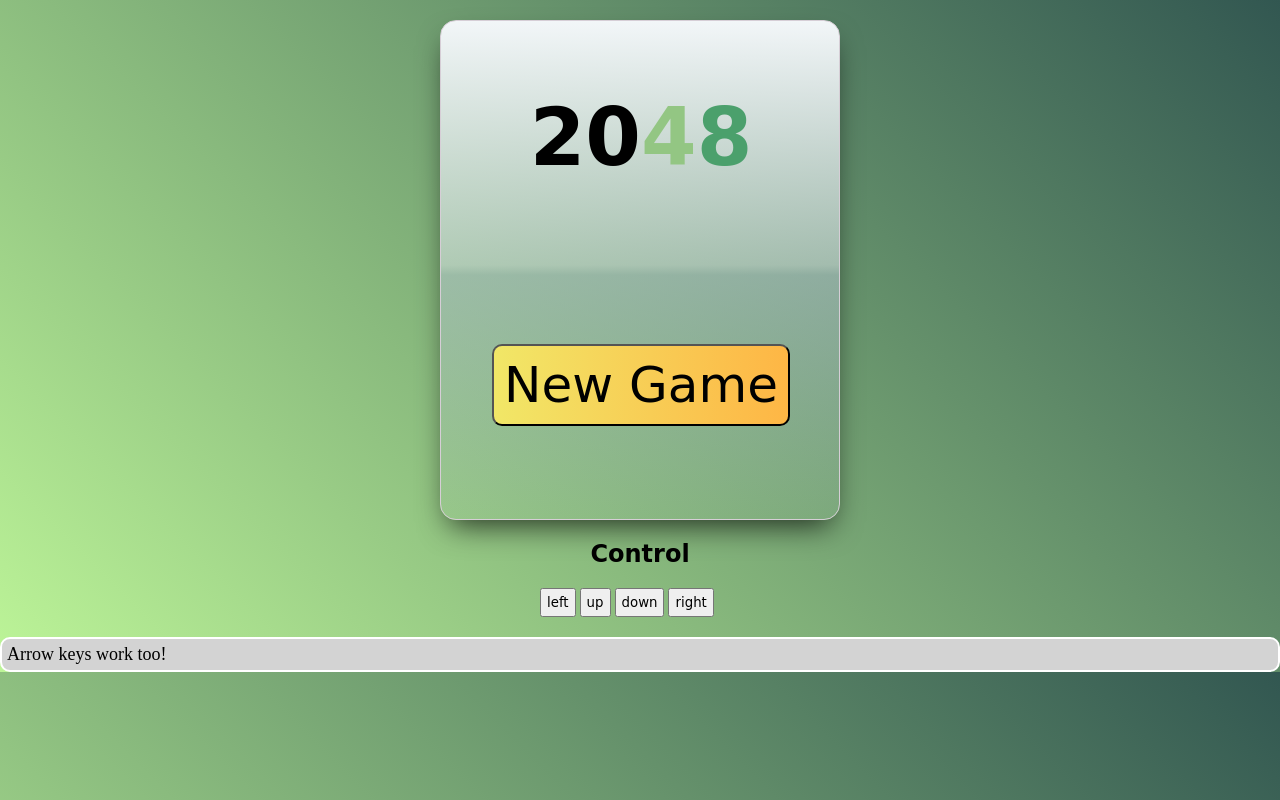
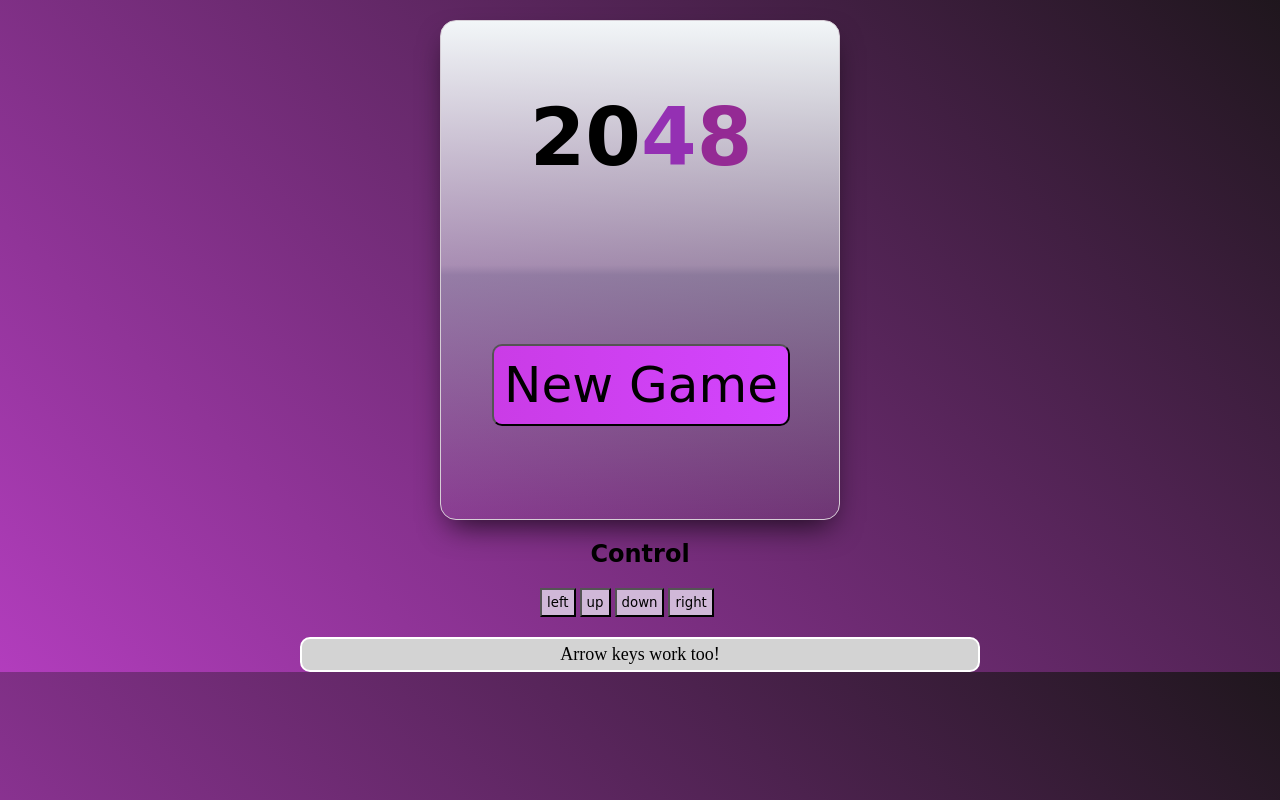
Before and after one commit to ram-nullbytess/2048game, a PHP site: page /2048.html in a window 1280 px wide. Run offline with PHP 8.4, Linux system fonts and the light colour scheme; some web fonts are replaced.

Commit message:
Update 2048.css

```diff
--- a/2048.css
+++ b/2048.css
@@ -17,7 +17,7 @@ button{
     font-family: 'Sniglet', cursive;
 }
 body {
-    background: linear-gradient(45deg, rgba(189,245,152,1) 0%, rgba(50,87,81,1) 100%);
+    background: linear-gradient(45deg, rgb(178, 61, 189) 0%, rgb(31, 22, 29) 100%);
     height:100%;
 }
 h1,h2{
@@ -28,7 +28,7 @@ h1,h2{
 }
 #control{width:200px;margin: 20px auto;}
 #control h2{font-family: 'Sniglet', cursive;}
-#control button{padding:5px;}
+#control button{padding:5px;background-color: #d0b8d8;display:center;}
 #container{
     width:400px;
     height:500px;
@@ -53,13 +53,13 @@ h1,h2{
         font-size:80px;
     }
     #splash h1 .char1{
-        color:#93C683;
+        color:#9430b3;
     }
     #splash h1 .char2{
-        color:rgb(75, 160, 108);
+        color:rgb(148, 42, 148);
     }
     #splash #start{
-        background: linear-gradient(to right, rgba(241,231,103,1) 0%, rgba(254,182,69,1) 100%);
+        background: linear-gradient(to right, rgb(202, 60, 230) 0%, rgb(211, 69, 254) 100%);
         color:black;
         border-radius: 10px;
         margin-top:140px;
@@ -76,11 +76,11 @@ h1,h2{
 }
     #pause h1{
         margin-top:150px;
-        color:orange;
+        color:rgb(226, 75, 240);
     }
     #pause button{
         display:block;
-        background: linear-gradient(to right, rgba(241,231,103,1) 0%, rgba(254,182,69,1) 100%);
+        background: linear-gradient(to right, rgb(181, 42, 209) 0%, rgb(88, 42, 117) 100%);
         border-radius: 10px;
         padding:10px;
         color:black;
@@ -97,7 +97,7 @@ h1,h2{
 }
 #game #info{
     padding:5px 10px;
-    background:gray;
+    background:rgb(224, 217, 217);
     margin:0 auto;
     width:200px;
 }
@@ -110,13 +110,14 @@ h1,h2{
     left:50px;
     width:300px;
     height:300px;
-    background:gray;
+    background:rgb(252, 247, 247);
+
 }
 #game #gamearea .element {
     width:75px;
     height:75px;
     background: transparent;
-    border: 1px solid #d6ced6;
+    border: 1px solid #0f0f0f;
     display:inline-block;
     margin-right:-4px;
     margin-bottom:-4px;
@@ -125,5 +126,10 @@ h1,h2{
     line-height:2.2;
     text-align:center;
     font-family: 'Sniglet', cursive;
-    color:white;
+    color:rgb(199, 24, 243);
 }
+.footer{
+    text-align-last: center;
+    padding-left: 300px;
+    padding-right: 300px;
+}
```
